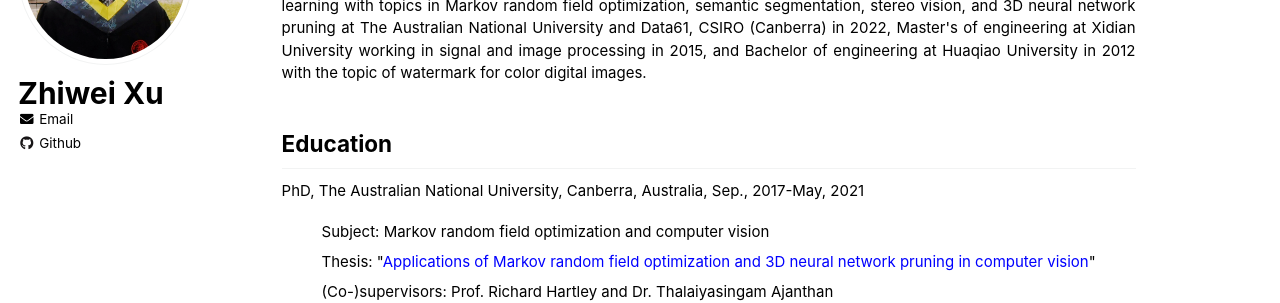
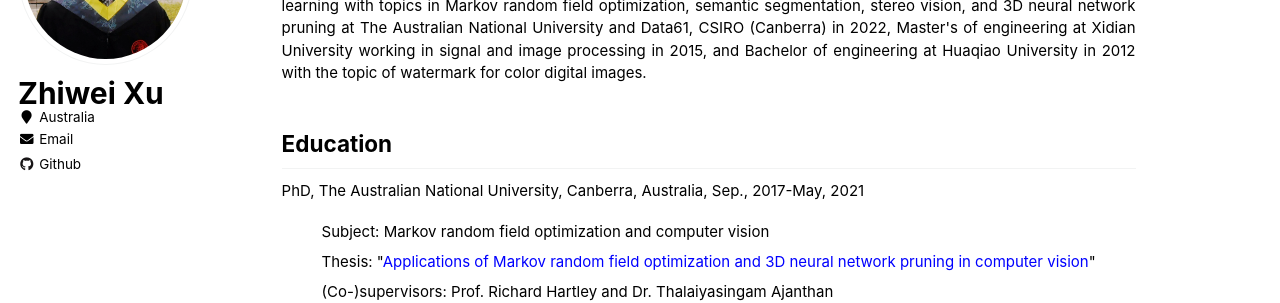
Before and after one commit to zwxu064/zwxu064.github.io, a Jekyll site: the page built from _pages/about.html, in a window 1280 px wide. Shown: the part 233-536 px from the top of the page. Built offline with Jekyll 4.4.1, drawn with Linux system fonts in a browser that asks for light colours.

Commit message:
Update _config.yml

```diff
--- a/_config.yml
+++ b/_config.yml
@@ -83,7 +83,7 @@ author:
   name             : "Zhiwei Xu"
   avatar           : "../images/zhiwei.png"
   bio              :
-  location         :
+  location         : Australia
   employer         :
   pubmed           :
   googlescholar    :
```
